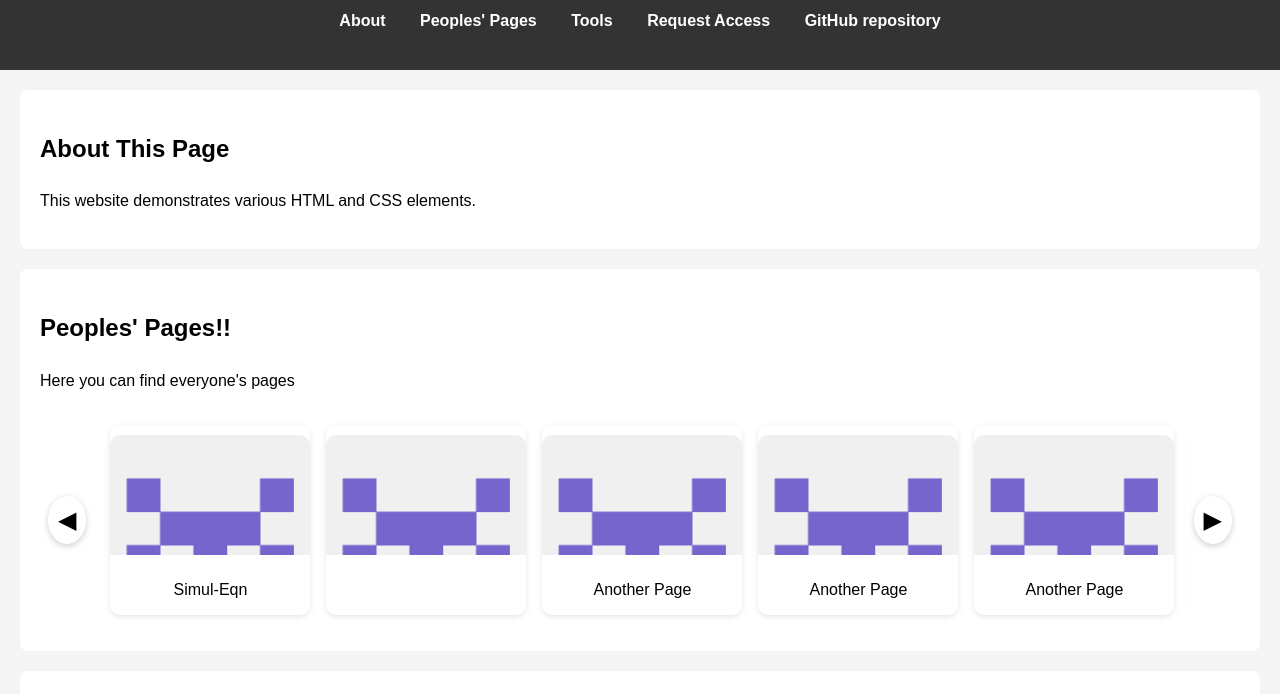
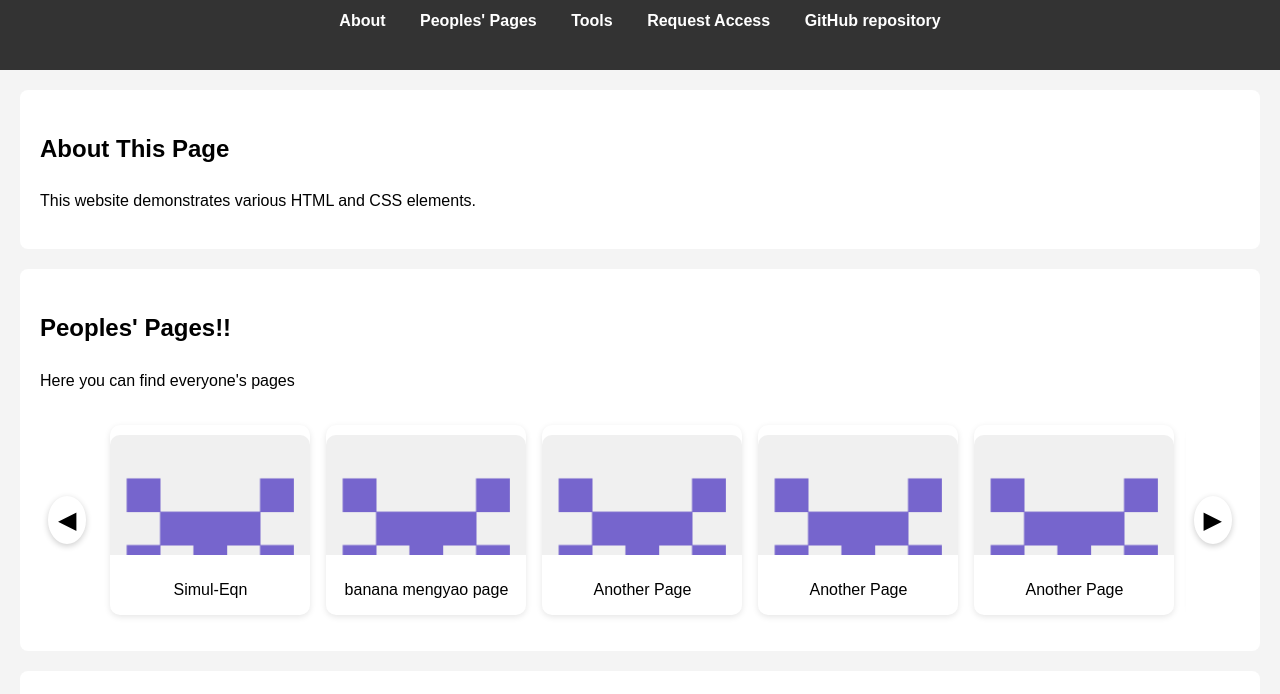
Before and after one commit to Simul-Eqn/StaticWebsiteTutorial, a plain HTML site: page index.html in a window 1280 px wide. Shown: the part 106-800 px from the top of the page. Drawn offline with Linux system fonts and the light colour scheme.

Commit message:
update card text to banana mengyao page

```diff
--- a/index.html
+++ b/index.html
@@ -88,7 +88,7 @@
                 <!-- These are placeholder cards! Feel free to edit them!! -->
                 <a href="./pages/bananasigmamengyao" class="card">
                     <img src="./assets/icon.png" alt="banana mengyao page">
-                    <div class="card-text"></div>
+                    <div class="card-text">banana mengyao page</div>
                 </a>
 
                 <a href="./pages/anotherpage" class="card">
```
